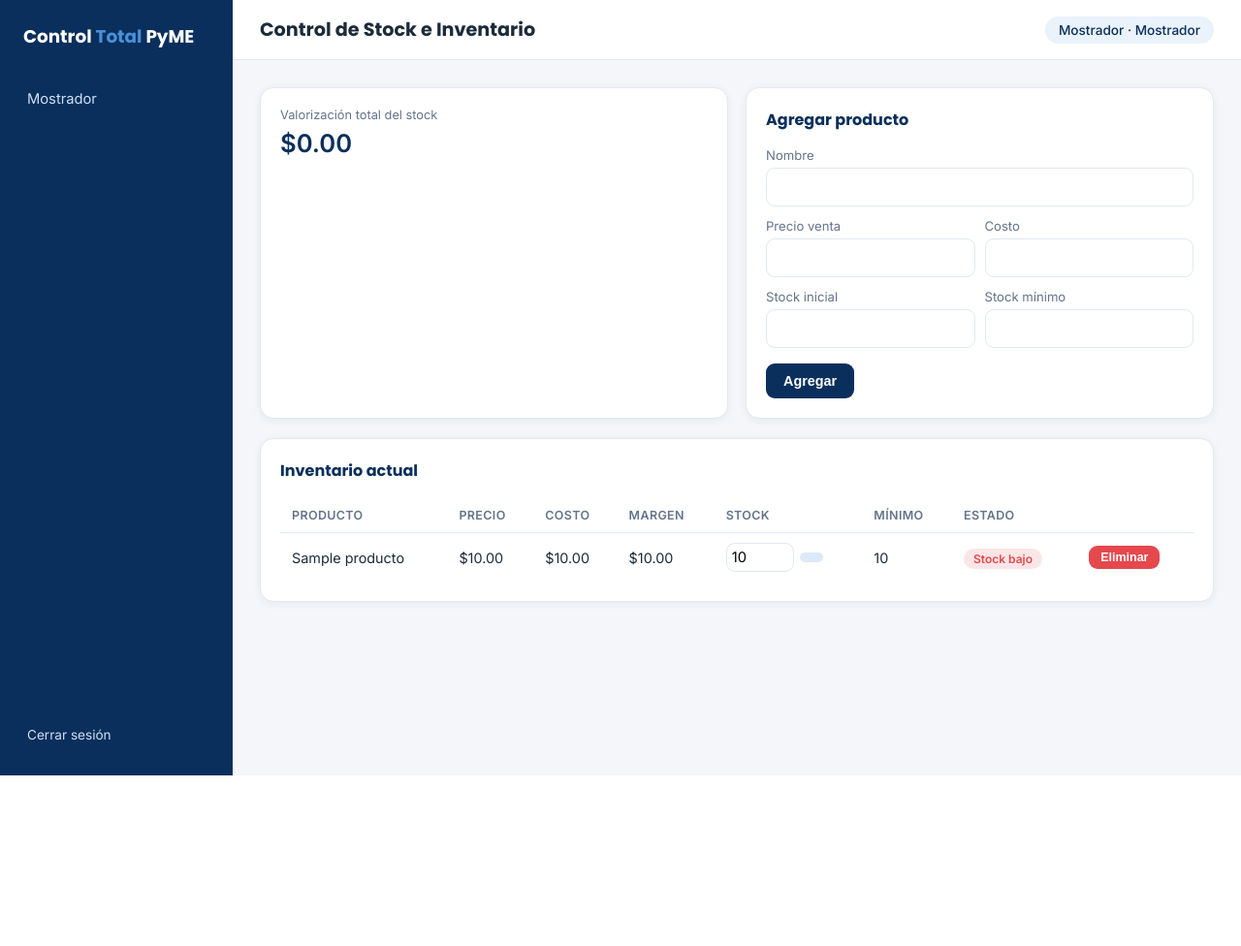
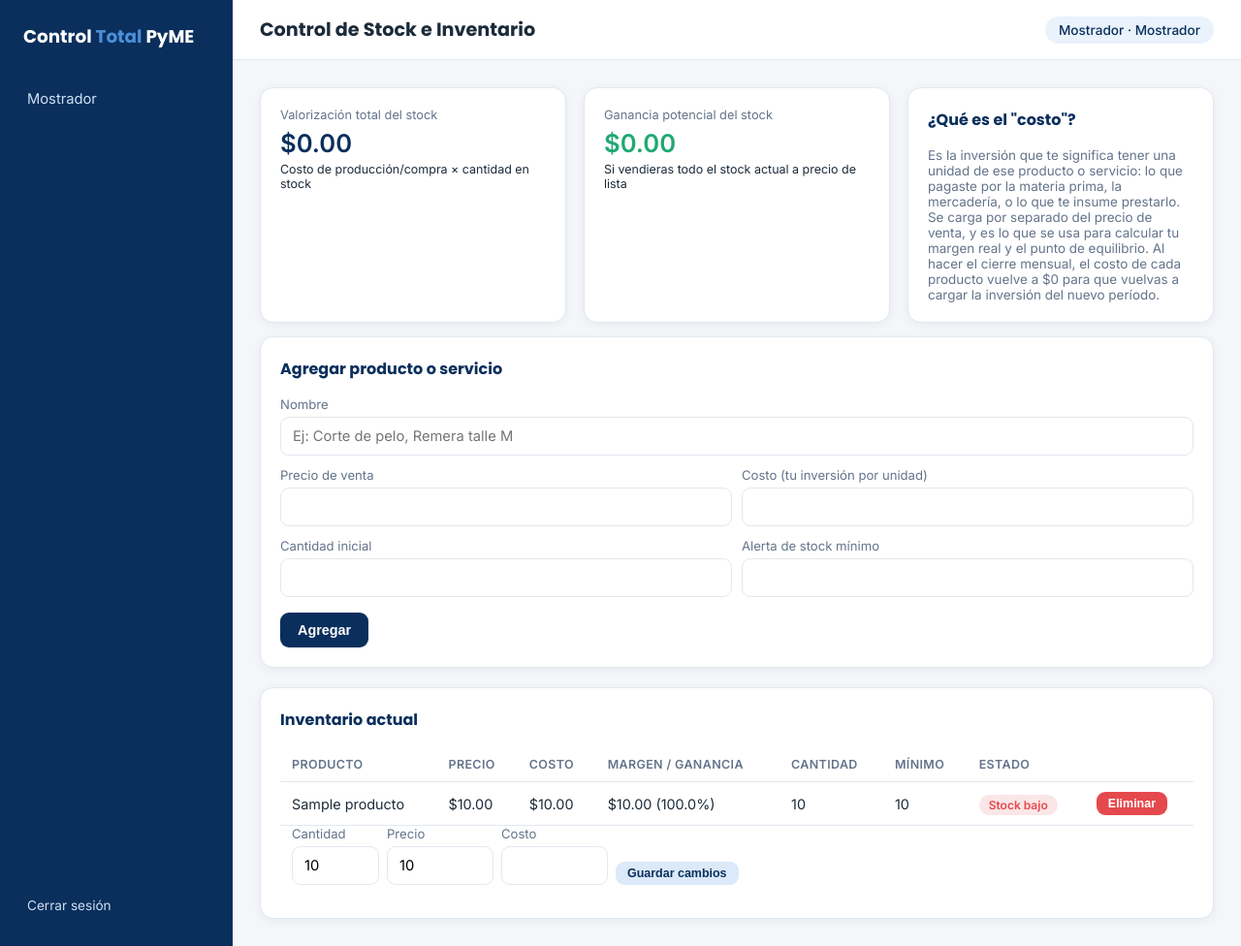
Before and after one commit to milioviedo908-spec/control-total-pyme, a Flask app: template templates/stock.html in a window 1280 px wide. Shown: the whole page at 97% size. Before the commit the page ends 800 px from the top, so only its background shows below. Run offline with Flask 3, Linux system fonts and the light colour scheme; the template is opened without the code that fills it: most values are stand-ins (such as "Sample title", 1, 10 or a date in 2020); a database or web service that is not in the repository returns one stand-in record (values such as "Sample title"); parts of the project's set-up code (start-up, migrations or seed data) failed here and were passed over; some libraries are stand-ins or nearby versions.

Commit message:
Update stock.html

```diff
--- a/templates/stock.html
+++ b/templates/stock.html
@@ -3,11 +3,111 @@
 {% block header %}Control de Stock e Inventario{% endblock %}
 {% block content %}
 
-<div class="grid grid-2" style="margin-bottom:20px;"> <div class="card metric"> <div class="label">Valorización total del stock</div> <div class="value">${{ "%.2f"|format(valor_stock) }}</div> </div> <div class="card"> <h3>Agregar producto</h3> <form method="POST"> <input type="hidden" name="accion" value="add"> <label>Nombre</label> <input type="text" name="nombre" required> <div class="grid grid-2" style="gap:10px;"> <div><label>Precio venta</label><input type="number" step="0.01" name="precio" required></div> <div><label>Costo</label><input type="number" step="0.01" name="costo" required></div> </div> <div class="grid grid-2" style="gap:10px;"> <div><label>Stock inicial</label><input type="number" name="stock" required></div> <div><label>Stock mínimo</label><input type="number" name="stock_minimo" required></div> </div> <button type="submit" class="btn">Agregar</button> </form> </div>
-</div> <div class="card"> <h3>Inventario actual</h3> <table> <thead><tr><th>Producto</th><th>Precio</th><th>Costo</th><th>Margen</th><th>Stock</th><th>Mínimo</th><th>Estado</th><th></th></tr></thead> <tbody> {% for p in productos %}
-            <tr> <td>{{ p.nombre }}</td> <td>${{ "%.2f"|format(p.precio) }}</td> <td>${{ "%.2f"|format(p.costo) }}</td> <td>${{ "%.2f"|format(p.precio - p.costo) }}</td> <td> <form method="POST" style="display:flex; gap:6px; align-items:center;"> <input type="hidden" name="accion" value="ajustar"> <input type="hidden" name="id" value="{{ p.id }}"> <input type="number" name="nuevo_stock" value="{{ p.stock }}" style="width:70px; padding:5px;"> <button type="submit" class="btn sm secondary"></button> </form> </td> <td>{{ p.stock_minimo }}</td> <td> {% if p.stock <= p.stock_minimo %}
-                        <span class="badge danger">Stock bajo</span> {% else %}
-                        <span class="badge ok">OK</span> {% endif %}
-                </td> <td> <form method="POST" onsubmit="return confirm('¿Eliminar producto?');"> <input type="hidden" name="accion" value="del"> <input type="hidden" name="id" value="{{ p.id }}"> <button type="submit" class="btn sm danger">Eliminar</button> </form> </td> </tr> {% endfor %}
-        </tbody> </table>
-</div> {% endblock %}
+<div class="grid grid-3" style="margin-bottom:14px;">
+    <div class="card metric">
+        <div class="label">Valorización total del stock</div>
+        <div class="value">${{ "%.2f"|format(valor_stock) }}</div>
+        <div class="delta">Costo de producción/compra × cantidad en stock</div>
+    </div>
+    <div class="card metric">
+        <div class="label">Ganancia potencial del stock</div>
+        <div class="value" style="color:var(--verde);">${{ "%.2f"|format(ganancia_potencial) }}</div>
+        <div class="delta">Si vendieras todo el stock actual a precio de lista</div>
+    </div>
+    <div class="card">
+        <h3>¿Qué es el "costo"?</h3>
+        <p style="font-size:0.84rem; color:var(--texto-suave); margin:0;">
+            Es la inversión que te significa tener una unidad de ese producto o servicio: lo que pagaste
+            por la materia prima, la mercadería, o lo que te insume prestarlo. Se carga por separado del
+            precio de venta, y es lo que se usa para calcular tu margen real y el punto de equilibrio.
+            Al hacer el cierre mensual, el costo de cada producto vuelve a $0 para que vuelvas a cargar
+            la inversión del nuevo período.
+        </p>
+    </div>
+</div>
+
+<div class="card" style="margin-bottom:20px;">
+    <h3>Agregar producto o servicio</h3>
+    <form method="POST">
+        <input type="hidden" name="accion" value="add">
+        <label>Nombre</label>
+        <input type="text" name="nombre" placeholder="Ej: Corte de pelo, Remera talle M" required>
+        <div class="grid grid-2" style="gap:10px;">
+            <div><label>Precio de venta</label><input type="number" step="0.01" name="precio" required></div>
+            <div><label>Costo (tu inversión por unidad)</label><input type="number" step="0.01" name="costo" required></div>
+        </div>
+        <div class="grid grid-2" style="gap:10px;">
+            <div><label>Cantidad inicial</label><input type="number" name="stock" required></div>
+            <div><label>Alerta de stock mínimo</label><input type="number" name="stock_minimo" required></div>
+        </div>
+        <button type="submit" class="btn">Agregar</button>
+    </form>
+</div>
+
+<div class="card">
+    <h3>Inventario actual</h3>
+    <table>
+        <thead>
+            <tr>
+                <th>Producto</th>
+                <th>Precio</th>
+                <th>Costo</th>
+                <th>Margen / Ganancia</th>
+                <th>Cantidad</th>
+                <th>Mínimo</th>
+                <th>Estado</th>
+                <th></th>
+            </tr>
+        </thead>
+        <tbody>
+        {% for p in productos %}
+            {% set margen_pct = ((p.precio - p.costo) / p.precio * 100) if p.precio > 0 else 0 %}
+            <tr>
+                <td>{{ p.nombre }}</td>
+                <td>${{ "%.2f"|format(p.precio) }}</td>
+                <td>${{ "%.2f"|format(p.costo) }}</td>
+                <td>${{ "%.2f"|format(p.precio - p.costo) }} ({{ "%.1f"|format(margen_pct) }}%)</td>
+                <td>{{ p.stock }}</td>
+                <td>{{ p.stock_minimo }}</td>
+                <td>
+                    {% if p.stock <= p.stock_minimo %}
+                        <span class="badge danger">Stock bajo</span>
+                    {% else %}
+                        <span class="badge ok">OK</span>
+                    {% endif %}
+                </td>
+                <td>
+                    <form method="POST" onsubmit="return confirm('¿Eliminar producto?');">
+                        <input type="hidden" name="accion" value="del">
+                        <input type="hidden" name="id" value="{{ p.id }}">
+                        <button type="submit" class="btn sm danger">Eliminar</button>
+                    </form>
+                </td>
+            </tr>
+            <tr>
+                <td colspan="8" style="padding-top:0; padding-bottom:14px;">
+                    <form method="POST" style="display:flex; gap:8px; align-items:flex-end; flex-wrap:wrap;">
+                        <input type="hidden" name="accion" value="ajustar">
+                        <input type="hidden" name="id" value="{{ p.id }}">
+                        <div>
+                            <label style="margin-top:0;">Cantidad</label>
+                            <input type="number" name="nuevo_stock" value="{{ p.stock }}" style="width:90px;">
+                        </div>
+                        <div>
+                            <label style="margin-top:0;">Precio</label>
+                            <input type="number" step="0.01" name="nuevo_precio" value="{{ p.precio }}" style="width:110px;">
+                        </div>
+                        <div>
+                            <label style="margin-top:0;">Costo</label>
+                            <input type="number" step="0.01" name="nuevo_costo" value="{{ p.costo }}" style="width:110px;">
+                        </div>
+                        <button type="submit" class="btn sm secondary">Guardar cambios</button>
+                    </form>
+                </td>
+            </tr>
+        {% endfor %}
+        </tbody>
+    </table>
+</div>
+
+{% endblock %}
```
